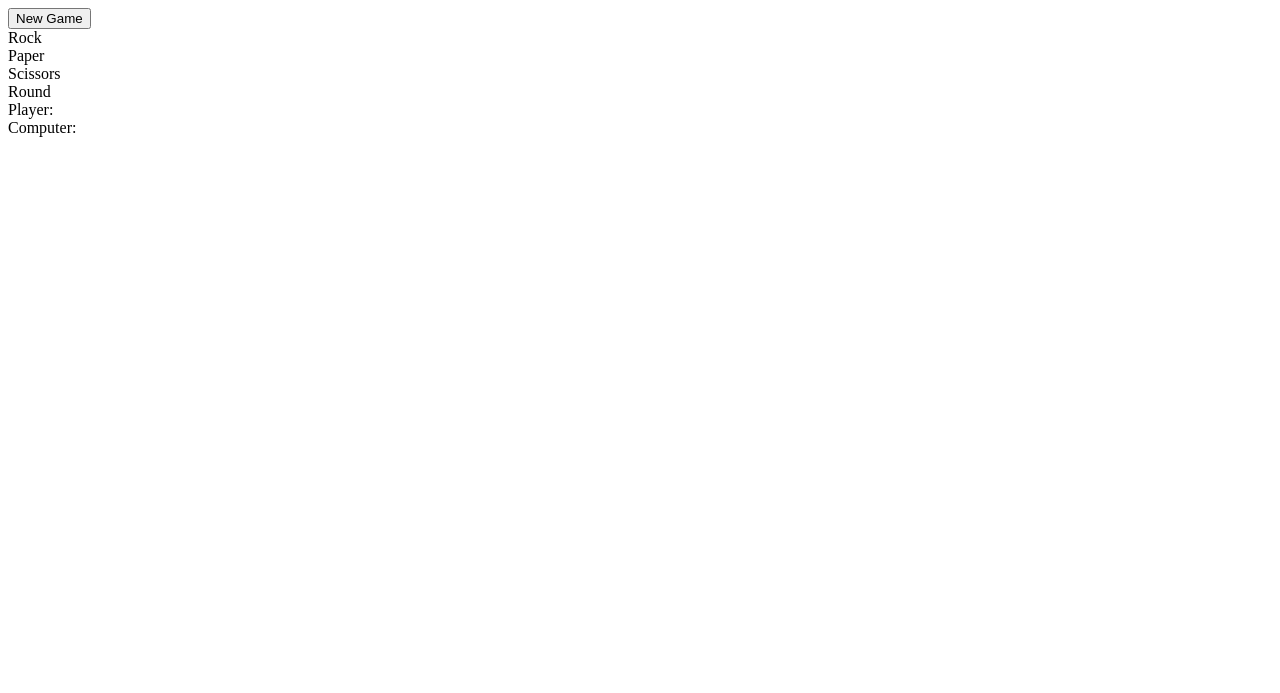
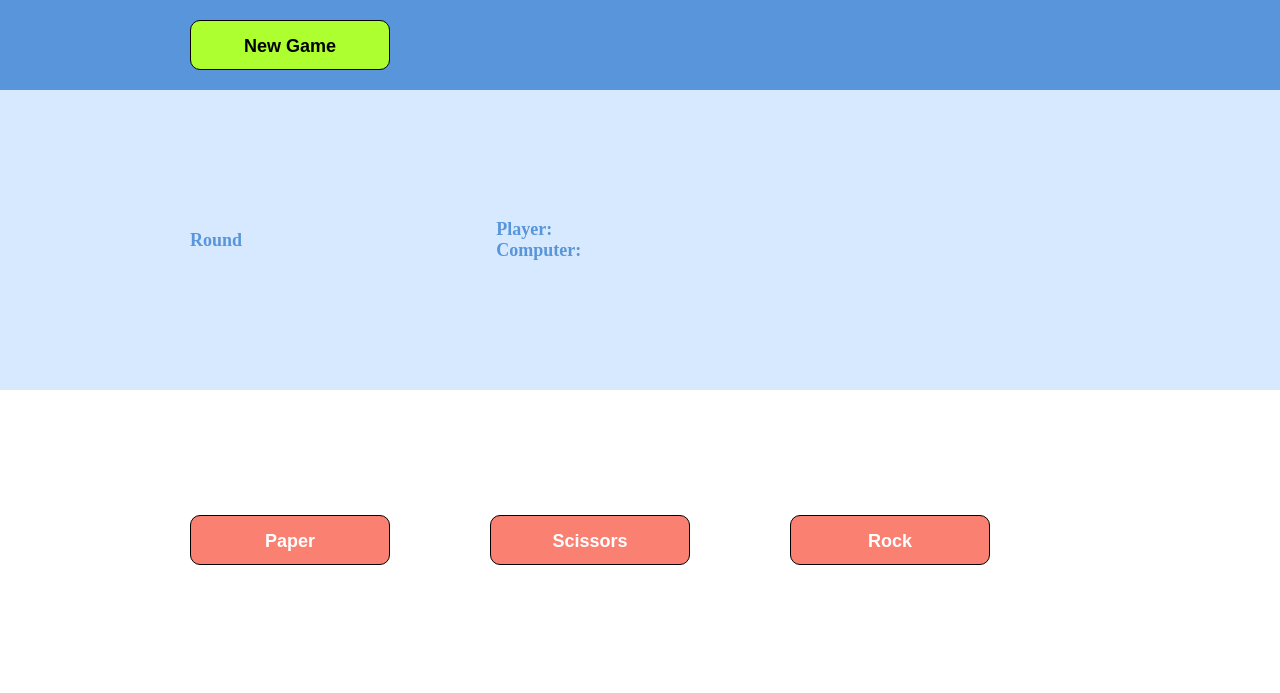
Before and after one commit to havis-michael/TOP-RockPaperScissors, a plain HTML site: page index.html in a window 1280 px wide. Drawn offline with Linux system fonts and the light colour scheme.

Commit message:
style: update styling of page elements
update the styling of the buttons and other page elements

```diff
--- a/index.html
+++ b/index.html
@@ -8,16 +8,13 @@
 </head>
 <body>
   <div class="wrapper">
-    <div class="menu-wrapper">
+    <div class="menu-container">
       <div class="menu">
-        <button class="new-game">New Game</button>
+        <button class="new-game-button">New Game</button>
       </div>
     </div>
-    <div class="game-button-wrapper">
-      <div class="button-player button-rock">Rock</div>
-      <div class="button-player button-paper">Paper</div>
-      <div class="button-player button-scissors">Scissors</div>
-    </div>
+    <div class="game-status-container">
+      <div class="header">
         <div class="display-game-round">
           Round <div class="display-round"></div>
         </div>
@@ -31,6 +28,22 @@
         </div>
         <div class="display-new-game-message"></div>
         <div class="display-game-result"></div>
+
+      </div>
+    </div>
+    <div class="game-button-container">
+      <div class="game-buttons">
+        <div class="button-player-container first-item">
+          <button class="button-player button-rock">Rock</button>
+        </div>
+        <div class="button-player-container">
+          <button class="button-player button-paper">Paper</button>
+        </div>
+        <div class="button-player-container">
+          <button class="button-player button-scissors">Scissors</button>
+        </div>
+      </div>
+    </div>
   </div>
 
 
--- a/js/scripts.js
+++ b/js/scripts.js
@@ -1,9 +1,14 @@
 let playerButtons = [...document.querySelectorAll(".button-player")];
+let newGameButton = document.querySelector(".new-game-button");
 
 playerButtons.forEach((playerButton) => {
   playerButton.addEventListener("click", function () {
-    console.log(playRound(playerButton.textContent, getComputerChoice()));
+    playRound(playerButton.textContent, getComputerChoice());
   });
+});
+
+newGameButton.addEventListener("click", function () {
+  newGame();
 });
 
 function getComputerChoice() {
@@ -75,6 +80,20 @@ function playRound(playerChoice, computerChoice) {
   // return winnerMessage;
 }
 
+function newGame() {
+  let winnerDisplayBoard = document.querySelector(".display-game-result");
+  let playerScoreBoard = document.querySelector(".player-score");
+  let computerScoreBoard = document.querySelector(".cpu-score");
+  let gameOverBoard = document.querySelector(".display-new-game-message");
+  let roundDisplayBoard = document.querySelector(".display-round");
+
+  winnerDisplayBoard.textContent = "";
+  playerScoreBoard.textContent = "";
+  computerScoreBoard.textContent = "";
+  gameOverBoard.textContent = "";
+  roundDisplayBoard.textContent = "";
+}
+
 /*
 * console logs a 5 round game
 function playGame() {
--- a/styles/styles.css
+++ b/styles/styles.css
@@ -0,0 +1,130 @@
+* {
+  margin: 0;
+  padding: 0;
+  box-sizing: border-box;
+  font-size: large;
+  font-weight: bold;
+}
+
+.menu-container {
+  color: #fff;
+  background-color: #5995DA;  /* Blue */
+  padding: 20px 0;
+  display: flex;
+  justify-content: center;
+}
+
+.menu {
+  /* border: 1px solid #fff;  For debugging */
+  width: 900px;
+  display: flex;
+  justify-content: space-between;
+}
+
+.links {
+  /* border: 1px solid #fff;  For debugging */
+  display: flex;
+  justify-content: flex-end;
+}
+
+.signup {
+  margin-left: auto;
+}
+
+.login {
+  margin-left: 20px;
+}
+
+.game-status-container {
+  color: #5995DA;
+  background-color: #D6E9FE;
+  display: flex;
+  justify-content: center;
+}
+
+.header {
+  width: 900px;
+  height: 300px;
+  display: flex;
+  justify-content: space-between;
+  align-items: center;
+}
+
+.game-button-container {
+  display: flex;
+  justify-content: center;
+}
+
+.game-buttons {
+  width: 900px;
+  display: flex;
+  justify-content: center;
+  flex-wrap: wrap;
+  flex-direction: row;
+  align-items: center;
+}
+
+.button-player-container {
+  /* border: 1px solid firebrick;  For debugging */
+  width: 300px;
+  height: 300px;
+  display: flex;
+  /* justify-content: center; */
+  align-items: center;
+  /* justify-content: space-between; */
+}
+
+.button-player, .new-game-button{
+  width: 200px;
+  line-height: 50px;
+  height: 50px;
+  border: 1px solid black;
+  border-radius: 10px;
+  text-align: center;
+}
+
+.button-player {
+  background-color: salmon;
+  color: white;
+}
+
+.new-game-button {
+  background-color: greenyellow;
+}
+
+.first-item {
+  order: 1;
+}
+
+.last-item {
+  order: -1;
+}
+
+.social,
+.subscribe {
+  align-self: flex-end;
+  margin-bottom: 20px;
+}
+
+.footer {
+  display: flex;
+  justify-content: space-between;
+}
+
+.footer-item {
+  border: 1px solid #fff;
+  background-color: #D6E9FE;
+  height: 200px;
+  flex: 1;
+}
+
+.footer-three {
+  flex: 2;
+}
+
+.footer-one,
+.footer-three {
+  background-color: #5995DA;
+  flex: initial;
+  width: 300px;
+}
```
Lines whose indentation alone changed are shown as unchanged.
